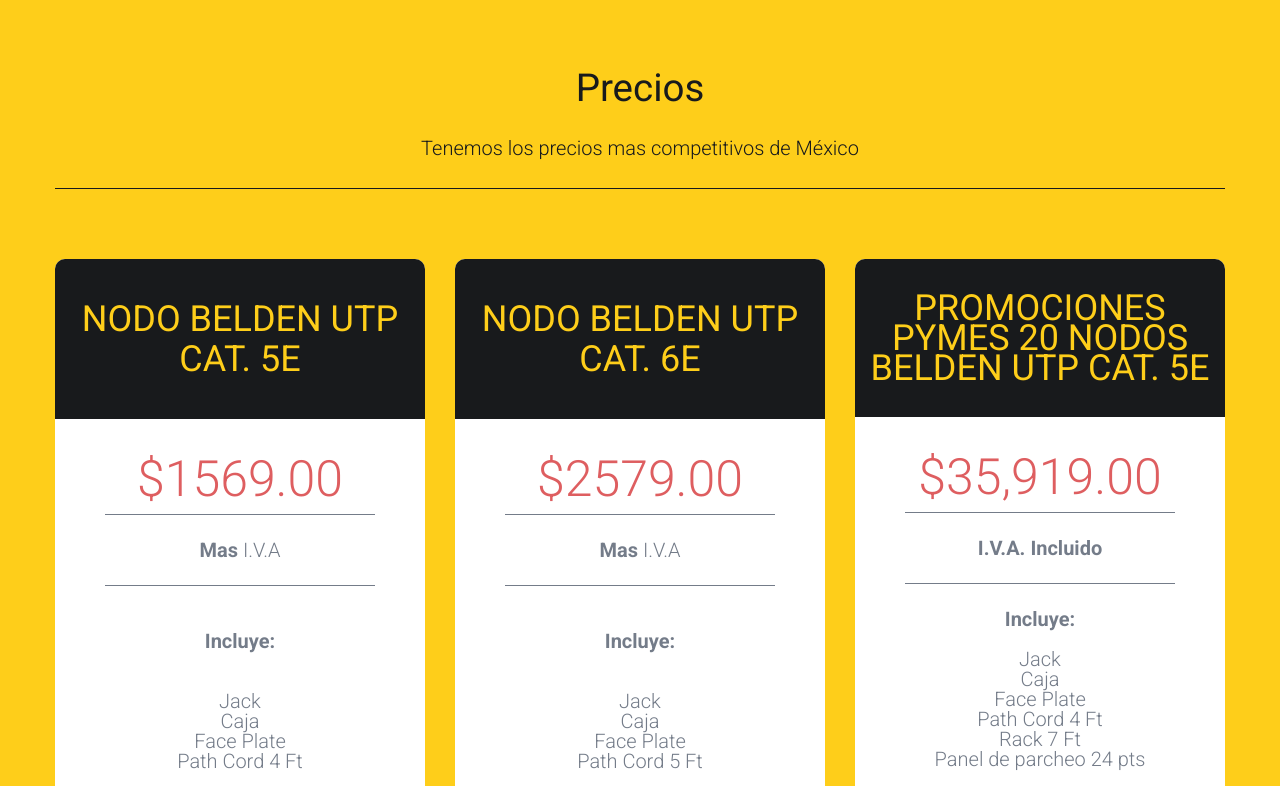
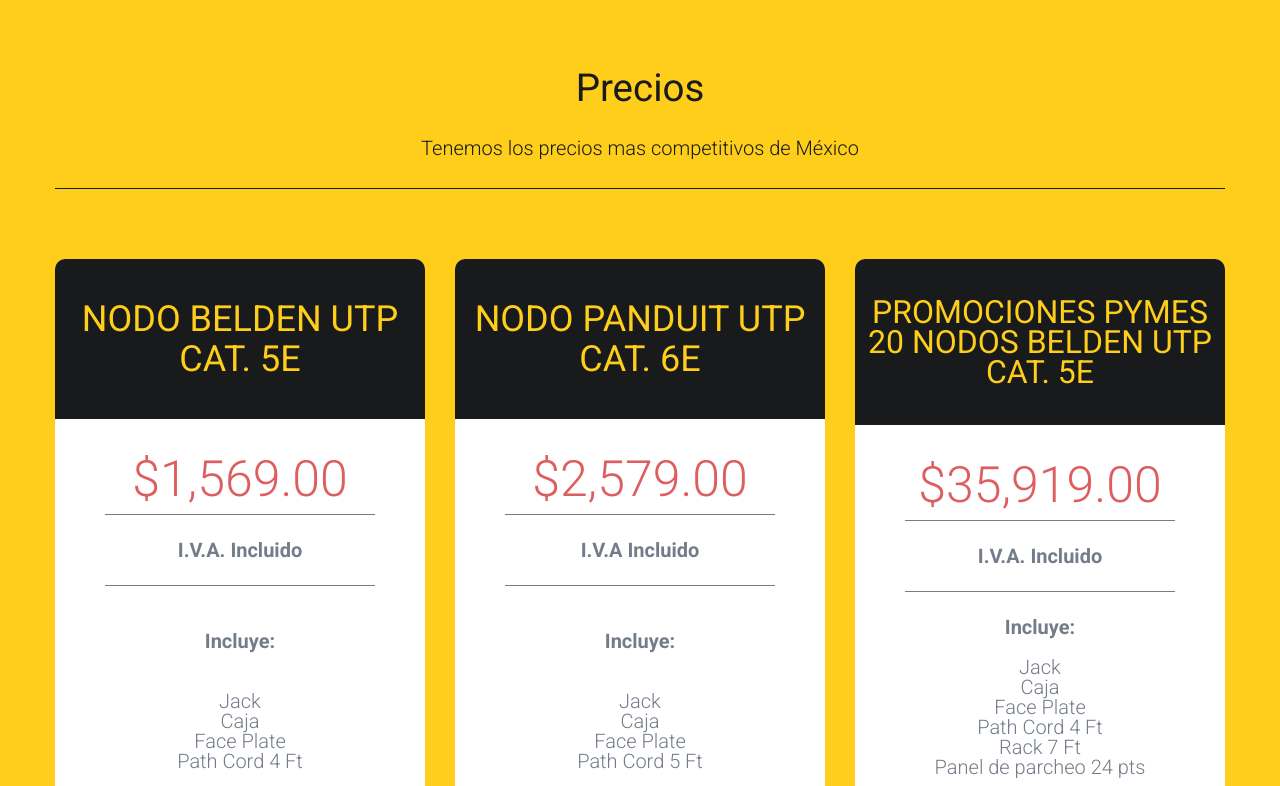
Before and after one commit to directoenlaweb/cableadomontoya, a plain HTML site: page index.html in a window 1280 px wide. Shown: the part 4258-5044 px from the top of the page. Drawn offline with Linux system fonts and the light colour scheme; some packages are replaced by stand-ins of ours.

Commit message:
Cambios Finales
Cambios en las letras y los precios

```diff
--- a/css/style.css
+++ b/css/style.css
@@ -620,8 +620,8 @@ p {
     text-transform:uppercase;
     text-align: center;
     color:#FECE1A;
-    padding:34px 0px;
-    font-size: 36px;
+    padding:38px 0px;
+    font-size: 32px;
     margin-top:0px;
     -moz-border-radius: 0px;
     -webkit-border-radius: 10px 10px 0px 0px;
--- a/index.html
+++ b/index.html
@@ -815,8 +815,8 @@
                     <div class="span4 price-column">
                         <h3>Nodo Belden UTP Cat. 5e</h3>
                         <ul class="list">
-                            <li class="price">$1569.00</li>
-                            <li><strong>Mas</strong> I.V.A</li>
+                            <li class="price">$1,569.00</li>
+                            <li><strong>I.V.A. Incluido</strong></li>
                             <li>
                                 <br><strong>Incluye:</strong>
                                 <br>
@@ -831,10 +831,10 @@
                         <a href="#contact" class="button button-ps">COMPRAR</a>
                     </div>
                     <div class="span4 price-column">
-                        <h3>Nodo Belden UTP Cat. 6e</h3>
+                        <h3>Nodo Panduit UTP Cat. 6e</h3>
                         <ul class="list">
-                            <li class="price">$2579.00</li>
-                            <li><strong>Mas</strong> I.V.A</li>
+                            <li class="price">$2,579.00</li>
+                            <li><strong>I.V.A Incluido</strong></li>
                             <li>
                                 <br><strong>Incluye:</strong>
                                 <br>
```
